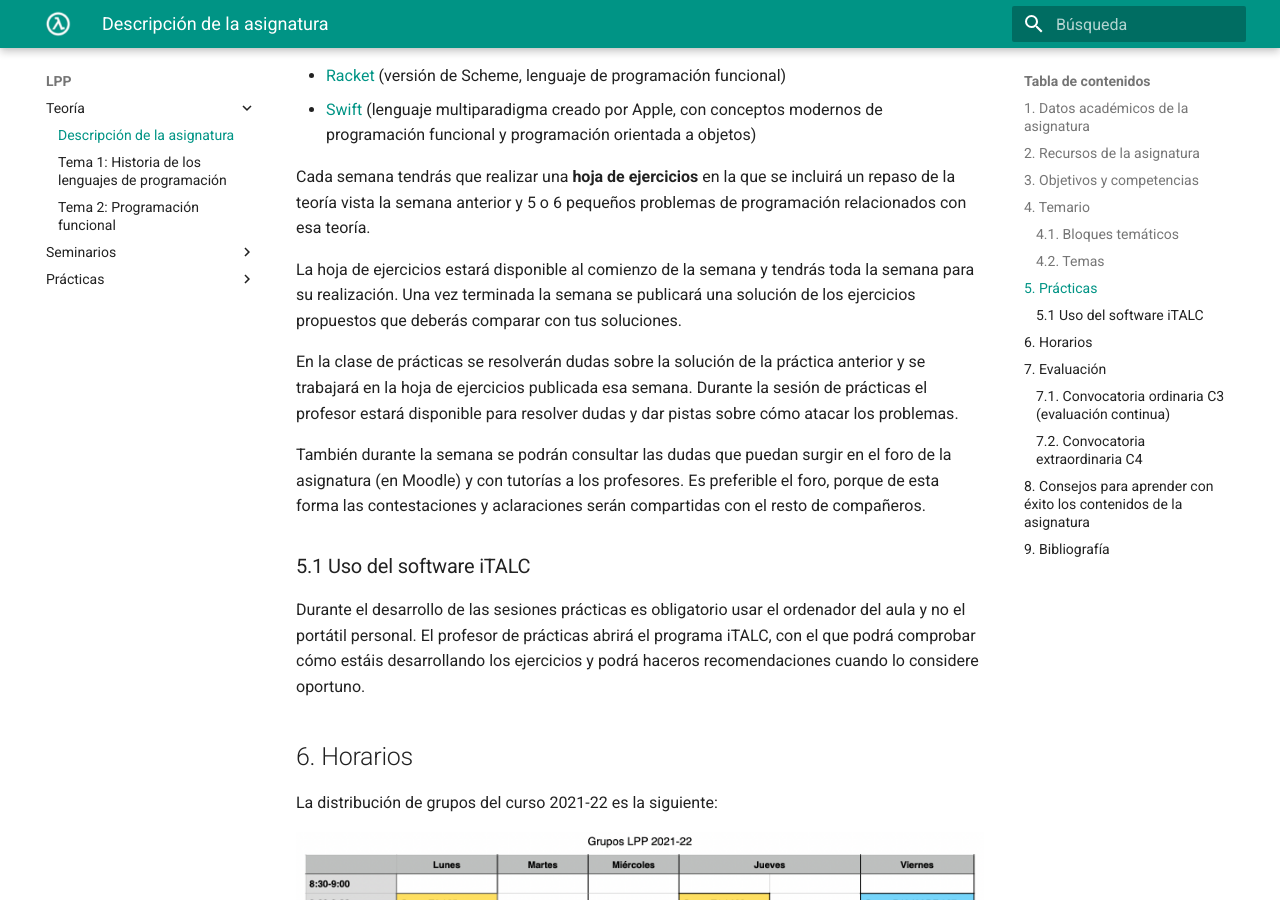
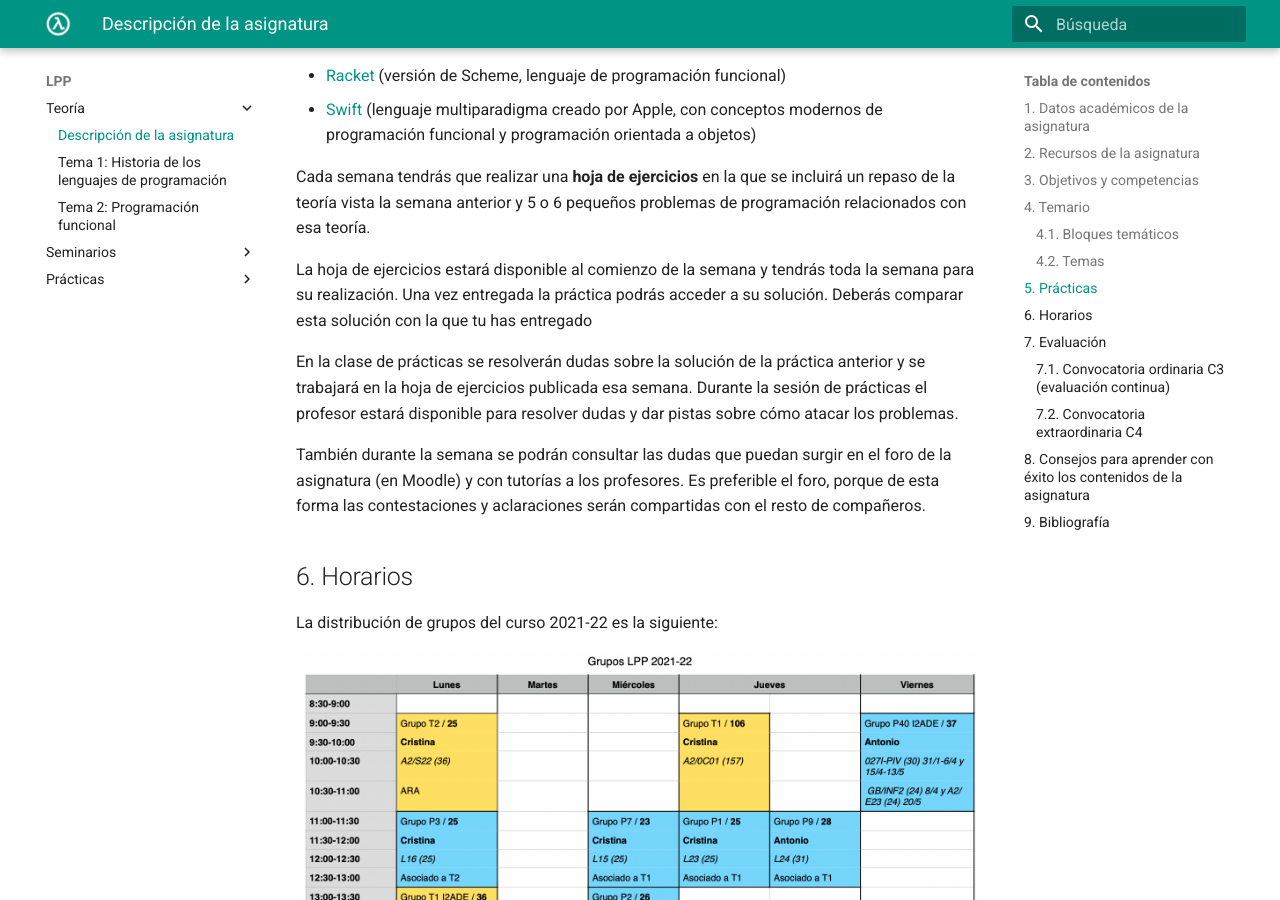
Before and after one commit to domingogallardo/apuntes-lpp, an MkDocs documentation site: the page built from docs/teoria/tema00-descripcion-asignatura/tema00-descripcion-asignatura.md, in a window 1280 px wide and 900 px high, scrolled down 3846 px. Built offline with MkDocs 1.6.1 and Material for MkDocs 9.7.7, drawn with Linux system fonts in a browser that asks for light colours.

Commit message:
Solución y iTALC

```diff
--- a/docs/teoria/tema00-descripcion-asignatura/tema00-descripcion-asignatura.md
+++ b/docs/teoria/tema00-descripcion-asignatura/tema00-descripcion-asignatura.md
@@ -154,9 +154,9 @@ se incluirá un repaso de la teoría vista la semana anterior y 5 o 6
 pequeños problemas de programación relacionados con esa teoría.
 
 La hoja de ejercicios estará disponible al comienzo de la semana y
-tendrás toda la semana para su realización. Una vez terminada la
-semana se publicará una solución de los ejercicios propuestos que
-deberás comparar con tus soluciones.
+tendrás toda la semana para su realización. Una vez entregada la
+práctica podrás acceder a su solución. Deberás comparar esta solución
+con la que tu has entregado
 
 En la clase de prácticas se resolverán dudas sobre la solución de
 la práctica anterior y se trabajará en la hoja de ejercicios publicada
@@ -169,14 +169,6 @@ puedan surgir en el foro de la asignatura (en Moodle) y con tutorías a
 los profesores. Es preferible el foro, porque de esta forma las
 contestaciones y aclaraciones serán compartidas con el resto de
 compañeros.
-
-### 5.1 Uso del software iTALC ###
-
-Durante el desarrollo de las sesiones prácticas es obligatorio usar el
-ordenador del aula y no el portátil personal. El profesor de prácticas
-abrirá el programa iTALC, con el que podrá comprobar cómo estáis
-desarrollando los ejercicios y podrá haceros recomendaciones cuando lo
-considere oportuno.
 
 ## 6. Horarios
 
```
